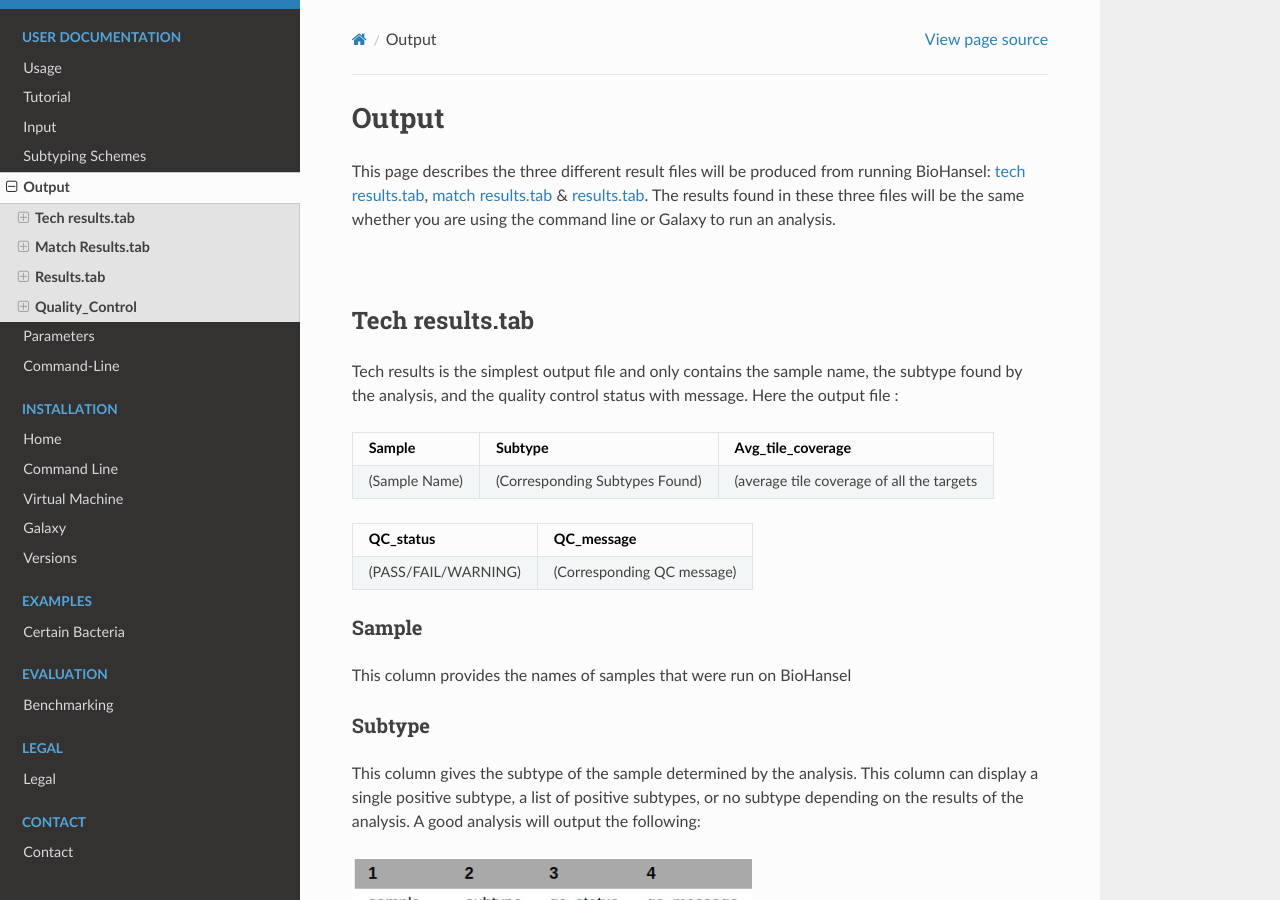
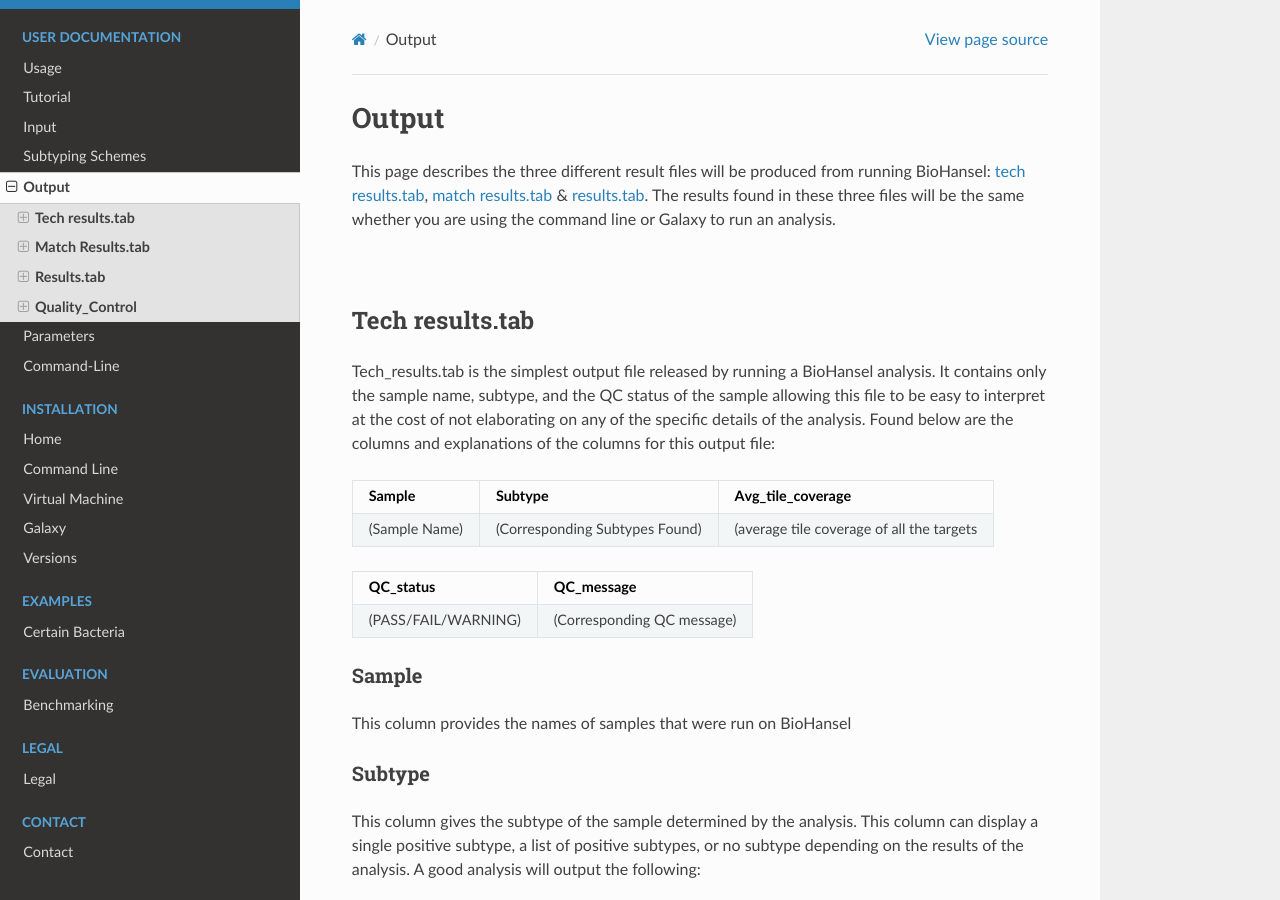
Before and after one commit to phac-nml/biohansel, a Sphinx documentation site: the page built from docs/source/user-docs/output.rst, in a window 1280 px wide and 900 px high. Built offline with Sphinx 7.4.7 and the Read the Docs theme 2.0.0, drawn with Linux system fonts in a browser that asks for light colours.

Commit message:
fixed a typo is the output section

```diff
--- a/docs/source/user-docs/output.rst
+++ b/docs/source/user-docs/output.rst
@@ -70,7 +70,7 @@ This page describes the three different result files will be produced from runni
 **Tech results.tab**
 ####################
 
-Tech results is the simplest output file and only contains the sample name, the subtype found by the analysis, and the quality control status with message. Here the output file :
+Tech_results.tab is the simplest output file released by running a BioHansel analysis. It contains only the sample name, subtype, and the QC status of the sample allowing this file to be easy to interpret at the cost of not elaborating on any of the specific details of the analysis. Found below are the columns and explanations of the columns for this output file:
 
 
 +---------------+--------------------------------+-------------------------------------------+
```
